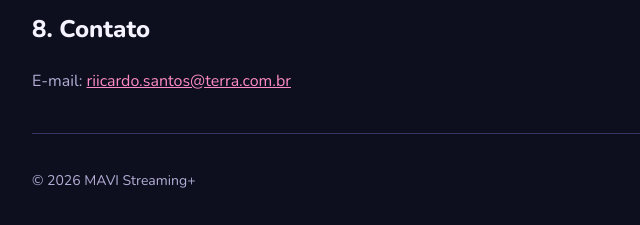
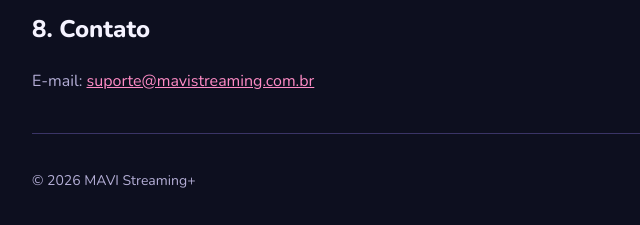
Before and after one commit to ricosantos1972/mavi-site, a plain HTML site: page privacidade.html in a window 1280 px wide. Shown: the part 1671-1896 px from the top of the page, 214-854 px from the left. Drawn offline with nearby package versions, Linux system fonts and the light colour scheme.

Commit message:
Privacidade: contato suporte@mavistreaming.com.br
Co-Authored-By: Claude Opus 5.5 <noreply@anthropic.com>
Claude-Session: https://claude.ai/code/session_01K3if6vFpYBTLk71jrH2gKu

```diff
--- a/privacidade.html
+++ b/privacidade.html
@@ -53,7 +53,7 @@
   <p>O app não é direcionado a menores de 13 anos e não coleta dados de crianças de forma intencional.</p>
 
   <h2>8. Contato</h2>
-  <p>E-mail: <a href="mailto:riicardo.santos@terra.com.br">riicardo.santos@terra.com.br</a></p>
+  <p>E-mail: <a href="mailto:suporte@mavistreaming.com.br">suporte@mavistreaming.com.br</a></p>
 
   <footer>© <span id="y"></span> MAVI Streaming+</footer>
 </div>
```
